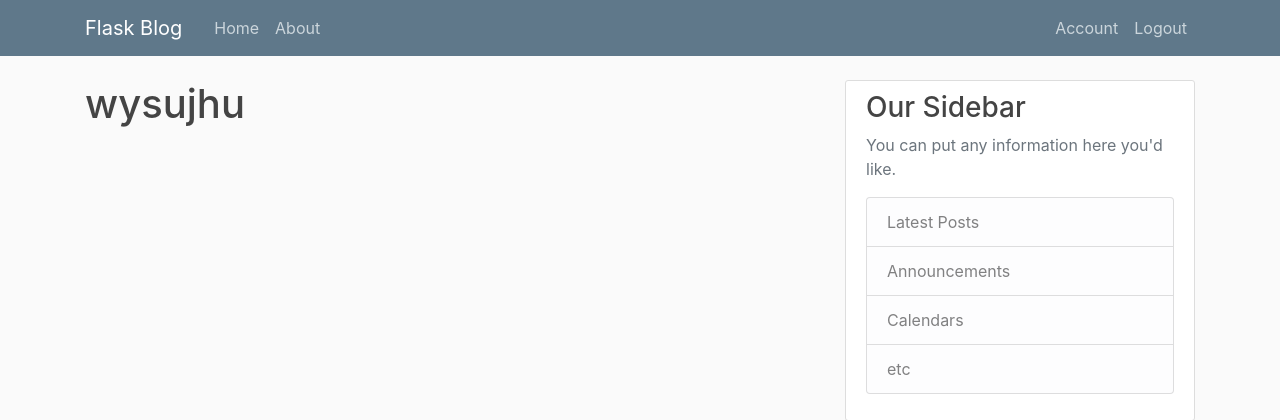
After one commit to suansuan0915/Flask_Blog, a Flask app: page /account in a window 1280 px wide. The commit adds this page. Shown: the top 420 px of the page. Run offline with Flask 3, Linux system fonts and the light colour scheme; a user stored in the database is signed in.

Commit message:
Add more functionalities to login.
Add account page, more routes to login.

```diff
--- a/flaskblog/__init__.py
+++ b/flaskblog/__init__.py
@@ -9,5 +9,7 @@
 db = SQLAlchemy(app)
 bcrypt = Bcrypt(app)
 login_manager = LoginManager(app)
+login_manager.login_view = 'login'  # function name, same as enter to url_for
+login_manager.login_message_category = 'info'
 
 from flaskblog import routes
--- a/flaskblog/routes.py
+++ b/flaskblog/routes.py
@@ -1,8 +1,8 @@
-from flask import render_template, url_for, flash, redirect
+from flask import render_template, url_for, flash, redirect, request
 from flaskblog import app, bcrypt, db
 from flaskblog.forms import RegistrationForm, LoginForm
 from flaskblog.models import User, Post
-from flask_login import login_user
+from flask_login import login_user, current_user, logout_user, login_required
 
 posts = [
     {
@@ -30,6 +30,8 @@
 
 @app.route("/register", methods=["GET", "POST"])
 def register():
+    if current_user.is_authenticated:
+        return redirect(url_for("hello"))
     form = RegistrationForm()
     if form.validate_on_submit():
         hashed_password = bcrypt.generate_password_hash(form.password.data).decode('utf-8')
@@ -42,12 +44,25 @@
 
 @app.route("/login", methods=["GET", "POST"])
 def login():
+    if current_user.is_authenticated:
+        return redirect(url_for("hello"))
     form = LoginForm()
     if form.validate_on_submit():
         user = User.query.filter_by(email=form.email.data).first()
         if user and bcrypt.check_password_hash(user.password, form.password.data):
             login_user(user, remember=form.remember.data)
-            return redirect(url_for('hello'))
+            next_page = request.args.get('next')
+            return redirect(next_page) if next_page else redirect(url_for('hello'))
         else:
             flash('Login Unsuccessful. Please check email and password.', category='danger')
     return render_template('login.html', title='Login', form=form)
+
+@app.route("/logout")
+def logout():
+    logout_user()
+    return redirect(url_for('hello'))
+
+@app.route("/account")
+@login_required
+def account():
+    return render_template('account.html', title='Account')
--- /dev/null
+++ b/flaskblog/templates/account.html
@@ -0,0 +1,4 @@
+{% extends "layout.html" %}
+{% block content %}
+    <h1>{{current_user.username}}</h1>
+{% endblock content%}
--- a/flaskblog/templates/layout.html
+++ b/flaskblog/templates/layout.html
@@ -31,8 +31,13 @@
               </div>
               <!-- Navbar Right Side -->
               <div class="navbar-nav">
-                <a class="nav-item nav-link" href="{{ url_for('login') }}">Login</a>
-                <a class="nav-item nav-link" href="{{ url_for('register') }}">Register</a>
+                {% if current_user.is_authenticated %}
+                  <a class="nav-item nav-link" href="{{ url_for('account') }}">Account</a>
+                  <a class="nav-item nav-link" href="{{ url_for('logout') }}">Logout</a>
+                {% else %}
+                  <a class="nav-item nav-link" href="{{ url_for('login') }}">Login</a>
+                  <a class="nav-item nav-link" href="{{ url_for('register') }}">Register</a>
+                {% endif %}
               </div>
             </div>
           </div>
```
